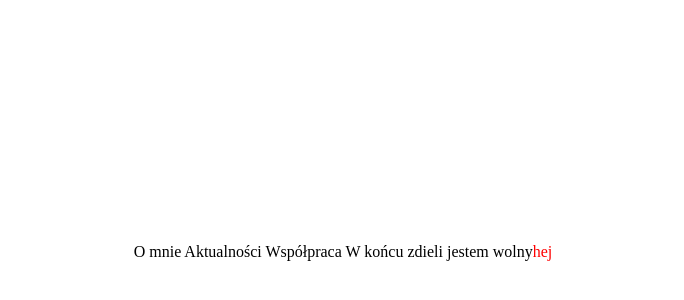
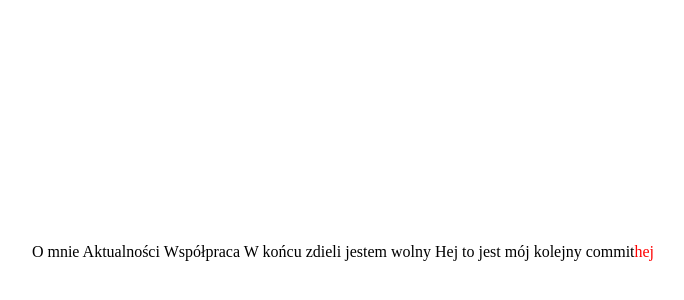
Before and after one commit to Majkan1/Internet-Website, a plain HTML site: page index.html in a window 1280 px wide. Shown: the part 148-448 px from the top of the page, without its empty margins (297-981 px from the left). Drawn offline with Linux system fonts and the light colour scheme.

Commit message:
Add new link to index.html

```diff
--- a/index.html
+++ b/index.html
@@ -17,6 +17,7 @@
           <a>Aktualności</a>
           <a>Współpraca</a>
           <a>W końcu zdieli jestem wolny</a>
+          <a>Hej to jest mój kolejny commit</a>
         </nav>
       </header>
       <p>hej</p>
```
